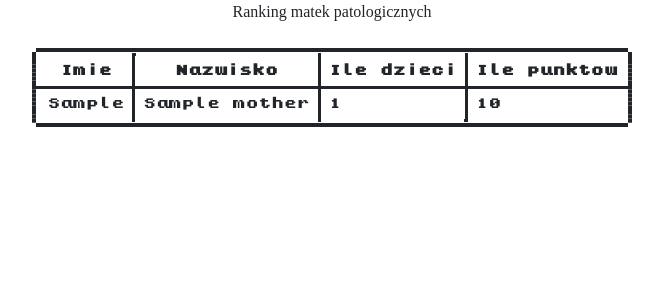
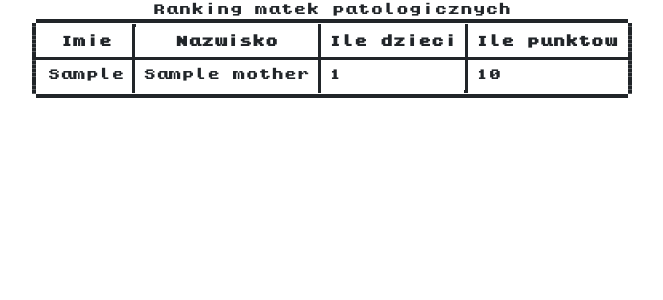
Before and after one commit to bulengerkacper/MadkaApka, a Django app: page /mothersrank in a window 1280 px wide. Shown: the top 300 px of the page, without its empty margins (308-971 px from the left). Run offline with Django 3.2, Linux system fonts and the light colour scheme; tables that the repository leaves empty hold one stand-in row (values such as "Sample post"); some libraries are stand-ins or nearby versions.

Commit message:
no important header converted to proper font

```diff
--- a/apka/templates/apka/mothers_rank.html
+++ b/apka/templates/apka/mothers_rank.html
@@ -11,7 +11,7 @@
 	  font-family: "kongtext";
 	  src: url("static/kongtext.ttf");
   }
-  th, td {
+  th, td, upside {
 	  font-family: kongtext;
 	  font-size: 80%;
   }
@@ -19,10 +19,11 @@
  </style>
 
 <center>
-	<th>Ranking matek patologicznych</th> </br></br>
+
 <div class="nes-table-responsive">
   <table class="nes-table is-bordered is-centered">
     <thead>
+       <upside>Ranking matek patologicznych</upside>
       <tr>
         <th>Imie </th>
         <th>Nazwisko </th>
```
